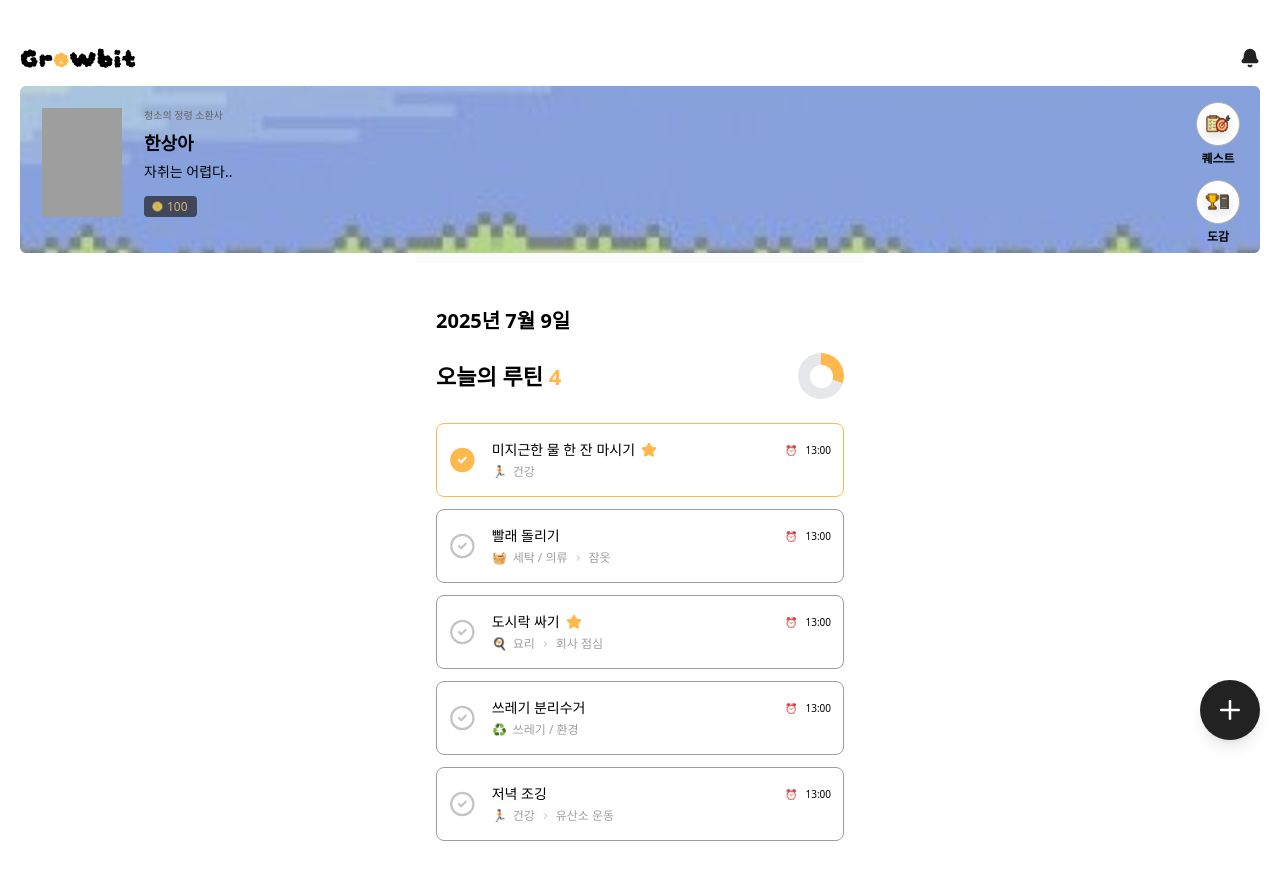
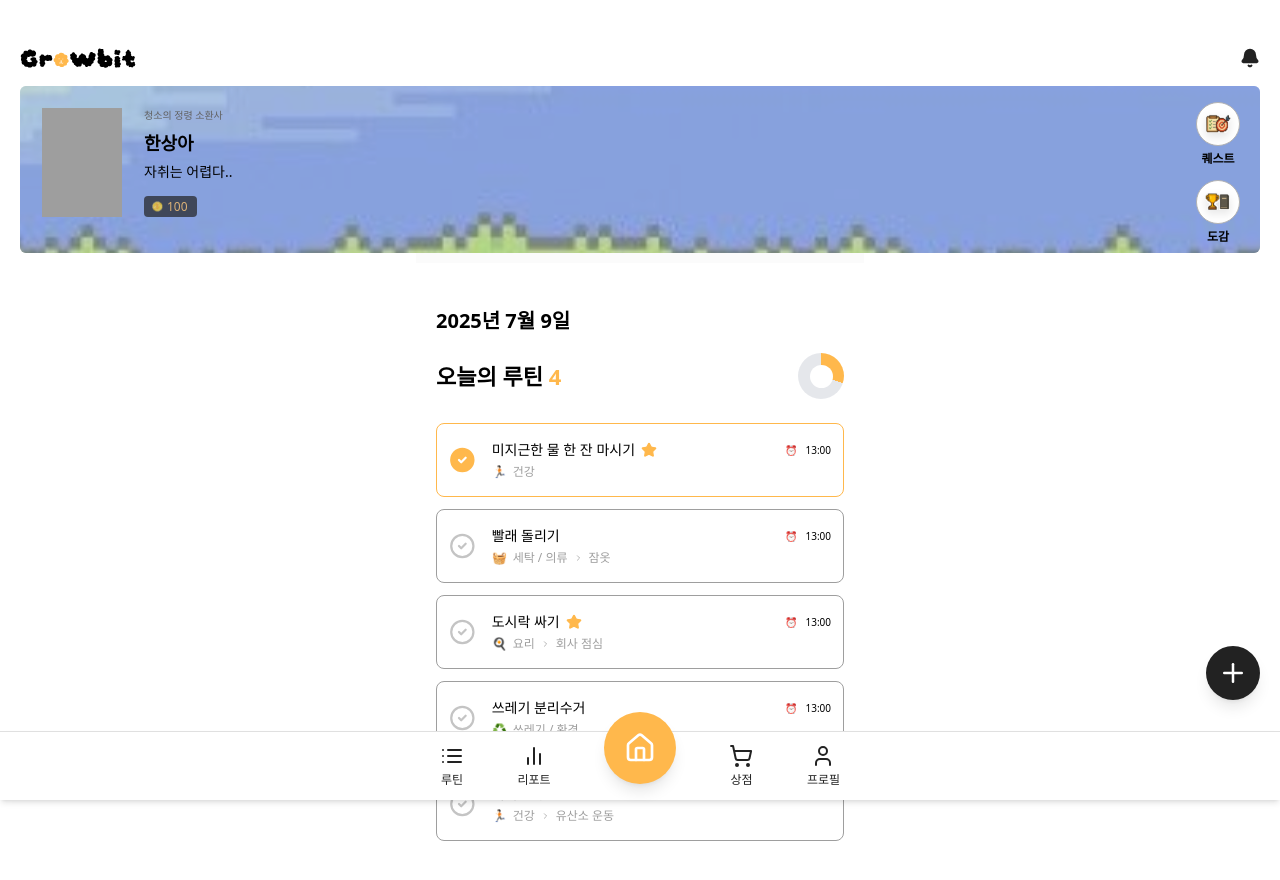
Before and after one commit to prgrms-web-devcourse-final-project/WBE4_5_GCC_FE, a Next.js app: page / in a window 1280 px wide. Shown: the top 880 px of the page. Built offline with nearby package versions, Linux system fonts and the light colour scheme; no server answers; grey boxes are pictures that could not be loaded.

Commit message:
✨ Feat: 하단 내비게이션 UI 및 layout 연동

```diff
--- /dev/null
+++ b/src/app/components/common/ui/BottomNav.tsx
@@ -0,0 +1,48 @@
+import { House, List, BarChart2, ShoppingCart, User } from 'lucide-react';
+import Link from 'next/link';
+
+export default function BottomNav() {
+  return (
+    <nav className="fixed bottom-0 left-0 right-0 bg-white border-t border-[#e0e0e0] shadow-md z-50">
+      <ul className="mx-auto flex max-w-md justify-between px-6 py-3">
+        <li>
+          <Link href="/routine" className="flex flex-col items-center text-[#222222] hover:text-[#FFB84C] active:text-[#FFB84C]">
+            <List size={24} />
+            <span className="text-xs mt-1">루틴</span>
+          </Link>
+        </li>
+
+        <li>
+          <Link href="/report" className="flex flex-col items-center text-[#222222] hover:text-[#FFB84C] active:text-[#FFB84C]">
+            <BarChart2 size={24} />
+            <span className="text-xs mt-1">리포트</span>
+          </Link>
+        </li>
+
+        <li>
+          <Link
+            href="/"
+            className="relative -mt-8 flex h-18 w-18 items-center justify-center rounded-full bg-[#FFB84C] text-white shadow-lg hover:bg-[#FFE29A] active:bg-[#FFE29A]"
+            aria-label="홈"
+          >
+            <House size={32} />
+          </Link>
+        </li>
+
+        <li>
+          <Link href="/shop" className="flex flex-col items-center text-[#222222] hover:text-[#FFB84C] active:text-[#FFB84C]">
+            <ShoppingCart size={24} />
+            <span className="text-xs mt-1">상점</span>
+          </Link>
+        </li>
+
+        <li>
+          <Link href="/mypage" className="flex flex-col items-center text-[#222222] hover:text-[#FFB84C] active:text-[#FFB84C]">
+            <User size={24} />
+            <span className="text-xs mt-1">프로필</span>
+          </Link>
+        </li>
+      </ul>
+    </nav>
+  );
+}
--- a/src/app/layout.tsx
+++ b/src/app/layout.tsx
@@ -1,7 +1,7 @@
 import './globals.css';
 import './styles/calendar.css';
-
 import Header from './components/common/ui/Header';
+import BottomNav from './components/common/ui/BottomNav';
 
 import type { Metadata } from 'next';
 
@@ -17,9 +17,10 @@ export default function RootLayout({
 }) {
   return (
     <html lang="en">
-      <body className="mt-[30px]">
+      <body className="mt-[30px] pb-[110px]">
         <Header />
         {children}
+        <BottomNav />
       </body>
     </html>
   );
--- a/src/app/page.tsx
+++ b/src/app/page.tsx
@@ -64,7 +64,7 @@ export default function Main() {
           </div>
           {openQuest && <Quest className="" setOpenQuest={setOpenQuest} />}
           <Profile />
-          <div className="flex w-full max-w-md flex-col items-center justify-center border-t-10 border-b-1 border-t-[#FBFBFB] border-b-[#CCCCCC] px-5 py-11">
+          <div className="flex w-full max-w-md flex-col items-center justify-center border-t-10 border-t-[#FBFBFB] px-5 py-11">
             <div className="mb-6 flex w-full flex-col justify-start space-y-4.5">
               <span className="text-xl font-semibold">2025년 7월 9일</span>
               <div className="flex items-center gap-1 text-[22px] font-bold">
@@ -118,7 +118,7 @@ export default function Main() {
                 time="13:00"
               />
             </div>
-            <button className="fixed right-0 bottom-15 mr-5 flex h-[60px] w-[60px] cursor-pointer items-center justify-center rounded-full bg-[#222222] shadow-lg transition-colors duration-300 hover:bg-[#333333]">
+            <button className="fixed right-0 bottom-25 mr-5 flex h-[54px] w-[54px] cursor-pointer items-center justify-center rounded-full bg-[#222222] shadow-lg transition-colors duration-300 hover:bg-[#333333]">
               <Plus className="h-[30px] w-[30px] text-white" />
             </button>
           </div>
```
